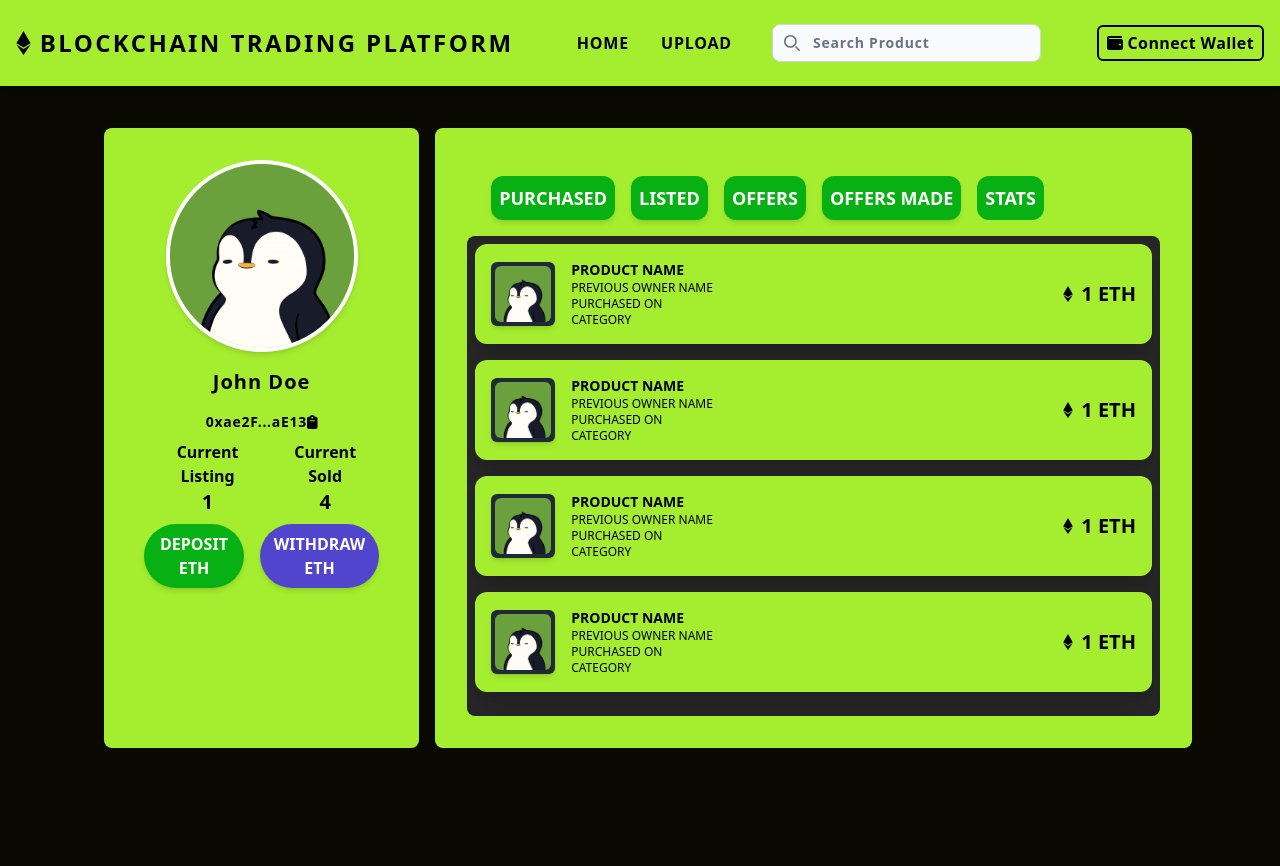
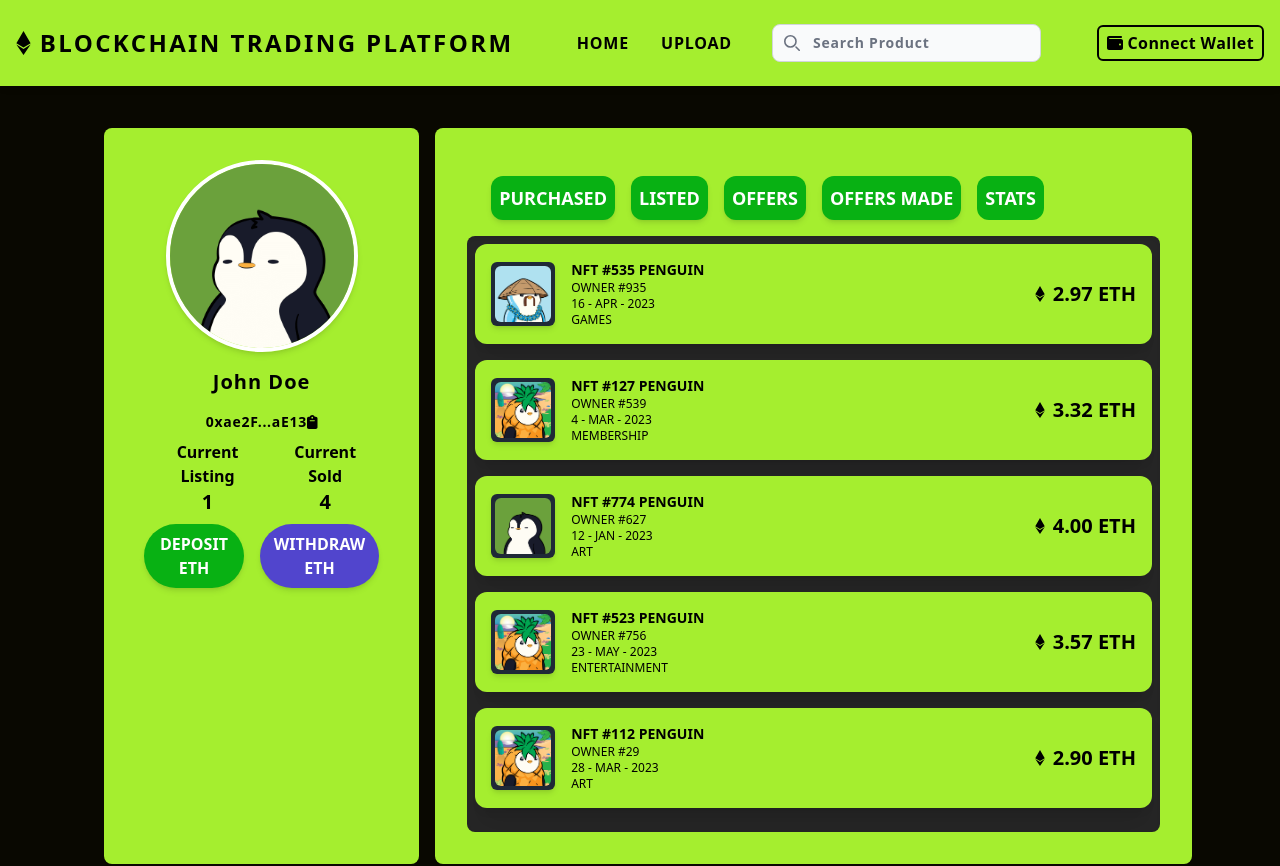
Before and after one commit to uzmanshafi/COS30049-TEAM55-WEB3-Blockchain-React-Site, a React (Create React App) app in the folder my-project/: page /dashboard in a window 1280 px wide. Shown: the top 866 px of the page. Built offline with nearby package versions, Linux system fonts and the light colour scheme.

Commit message:
randomized item-card details

```diff
--- a/my-project/src/pages/dashboard.js
+++ b/my-project/src/pages/dashboard.js
@@ -8,6 +8,19 @@ import p3 from '../images/p3.png';
 import p4 from '../images/p4.png';
 
 const Dashboard = () => {
+
+    const generateRandomData = (n) => {
+        const productNames = Array.from({ length: n }, (_, i) => `NFT #${Math.floor(Math.random() * 1000 + 1)} Penguin`);
+        const previousOwners = Array.from({ length: n }, (_, i) => `Owner #${Math.floor(Math.random() * 1000 + 1)}`);
+        const purchasedDates = Array.from({ length: n }, (_, i) => `${Math.floor(Math.random() * 31 + 1)} - ${["jan", "feb", "mar", "apr", "may"][Math.floor(Math.random() * 5)]} - 2023`);
+        const categories = Array.from({ length: n }, (_, i) => ["Games", "Entertainment", "Art", "Membership"][Math.floor(Math.random() * 4)]);
+        const images = Array.from({ length: n }, (_, i) => [p1, p2, p3, p4][Math.floor(Math.random() * 4)]);
+        const prices = Array.from({ length: n }, (_, i) => (Math.random() * 3.5 + 0.5).toFixed(2));
+
+        return { productNames, previousOwners, purchasedDates, categories, images, prices };
+    };
+
+    const randomData = generateRandomData(5);
 
     const renderWalletAddress = (address) => {
         const start = address.substring(0, 6);
@@ -57,67 +70,24 @@ const Dashboard = () => {
                     </div>
                     <div id='purchasedTab' className="bg-accent-color flex-grow w-full rounded-lg mx-auto overflow-y-auto p-2 max-h-[calc(100%/5*5)] shadow-inner">
 
-                        <div id='item-card' className='w-full bg-primary-color mb-4 rounded-xl flex flex-col md:flex-row items-start md:items-center p-2 md:p-4 shadow-xl'>
+                        {randomData.productNames.map((name, index) => (
+                            <div key={index} id='item-card' className='w-full bg-primary-color mb-4 rounded-xl flex flex-col md:flex-row items-start md:items-center p-2 md:p-4 shadow-xl'>
                                 <div className='bg-gray-800 w-16 h-16 p-1 rounded-md shadow-md'>
-                                <img src={p1} alt="Item" className="object-cover w-full h-full rounded-md" />
+                                    <img src={randomData.images[index]} alt="Item" className="object-cover w-full h-full rounded-md" />
                                 </div>
                                 <div id='item-info' className='mx-2 md:mx-4 flex-grow mt-2 md:mt-0'>
-                                <h2 className='text-xs md:text-sm font-semibold uppercase'>Product Name</h2>
-                                <h2 className='text-xs uppercase'>Previous Owner Name</h2>
-                                <h2 className='text-xs uppercase'>Purchased On</h2>
-                                <h2 className='text-xs uppercase'>Category</h2>
+                                    <h2 className='text-xs md:text-sm font-semibold uppercase'>{name}</h2>
+                                    <h2 className='text-xs uppercase'>{randomData.previousOwners[index]}</h2>
+                                    <h2 className='text-xs uppercase'>{randomData.purchasedDates[index]}</h2>
+                                    <h2 className='text-xs uppercase'>{randomData.categories[index]}</h2>
                                 </div>
                                 <div className='flex flex-row items-center mt-2 md:mt-0'>
                                     <FontAwesomeIcon icon={faEthereum} className='mr-2' />
-                                <h2 className='text-xl font-bold'>1 ETH</h2>
+                                    <h2 className='text-xl font-bold'>{randomData.prices[index]} ETH</h2>
                                 </div>
                             </div>
-                        <div id='item-card' className='w-full bg-primary-color mb-4 rounded-xl flex flex-col md:flex-row items-start md:items-center p-2 md:p-4 shadow-xl'>
-                            <div className='bg-gray-800 w-16 h-16 p-1 rounded-md shadow-md'>
-                                <img src={p1} alt="Item" className="object-cover w-full h-full rounded-md" />
-                            </div>
-                            <div id='item-info' className='mx-2 md:mx-4 flex-grow mt-2 md:mt-0'>
-                                <h2 className='text-xs md:text-sm font-semibold uppercase'>Product Name</h2>
-                                <h2 className='text-xs uppercase'>Previous Owner Name</h2>
-                                <h2 className='text-xs uppercase'>Purchased On</h2>
-                                <h2 className='text-xs uppercase'>Category</h2>
-                            </div>
-                            <div className='flex flex-row items-center mt-2 md:mt-0'>
-                                <FontAwesomeIcon icon={faEthereum} className='mr-2' />
-                                <h2 className='text-xl font-bold'>1 ETH</h2>
-                            </div>
-                        </div>
-                        <div id='item-card' className='w-full bg-primary-color mb-4 rounded-xl flex flex-col md:flex-row items-start md:items-center p-2 md:p-4 shadow-xl'>
-                            <div className='bg-gray-800 w-16 h-16 p-1 rounded-md shadow-md'>
-                                <img src={p1} alt="Item" className="object-cover w-full h-full rounded-md" />
-                            </div>
-                            <div id='item-info' className='mx-2 md:mx-4 flex-grow mt-2 md:mt-0'>
-                                <h2 className='text-xs md:text-sm font-semibold uppercase'>Product Name</h2>
-                                <h2 className='text-xs uppercase'>Previous Owner Name</h2>
-                                <h2 className='text-xs uppercase'>Purchased On</h2>
-                                <h2 className='text-xs uppercase'>Category</h2>
-                            </div>
-                            <div className='flex flex-row items-center mt-2 md:mt-0'>
-                                <FontAwesomeIcon icon={faEthereum} className='mr-2' />
-                                <h2 className='text-xl font-bold'>1 ETH</h2>
-                            </div>
-                        </div>
+                        ))}
 
-                        <div id='item-card' className='w-full bg-primary-color mb-4 rounded-xl flex flex-col md:flex-row items-start md:items-center p-2 md:p-4 shadow-xl'>
-                            <div className='bg-gray-800 w-16 h-16 p-1 rounded-md shadow-md'>
-                                <img src={p1} alt="Item" className="object-cover w-full h-full rounded-md" />
-                            </div>
-                            <div id='item-info' className='mx-2 md:mx-4 flex-grow mt-2 md:mt-0'>
-                                <h2 className='text-xs md:text-sm font-semibold uppercase'>Product Name</h2>
-                                <h2 className='text-xs uppercase'>Previous Owner Name</h2>
-                                <h2 className='text-xs uppercase'>Purchased On</h2>
-                                <h2 className='text-xs uppercase'>Category</h2>
-                            </div>
-                            <div className='flex flex-row items-center mt-2 md:mt-0'>
-                                <FontAwesomeIcon icon={faEthereum} className='mr-2' />
-                                <h2 className='text-xl font-bold'>1 ETH</h2>
-                            </div>
-                        </div>
                     </div>
                 </div>
             </div>
```
Lines whose indentation alone changed are shown as unchanged.
